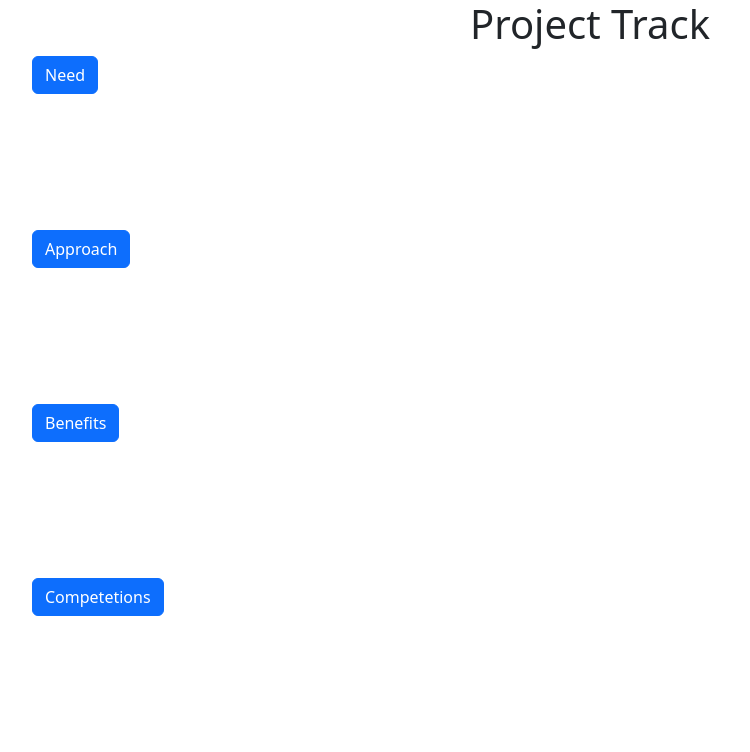
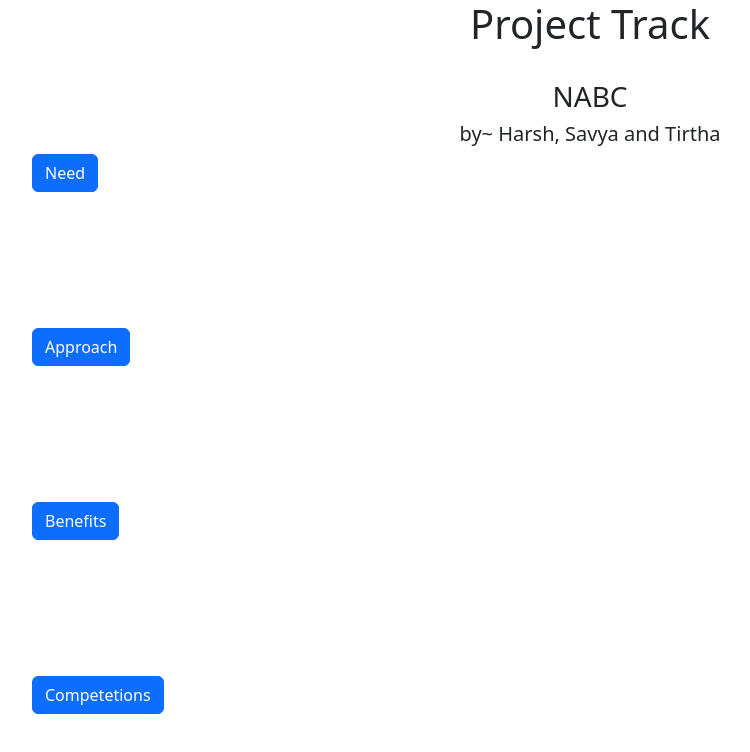
Before and after one commit to Harsss/Harsss.github.io, a plain HTML site: page index.html in a window 1280 px wide. Shown: the whole page, without its empty margins (50-800 px from the left). Drawn offline with nearby package versions, Linux system fonts and the light colour scheme.

Commit message:
Add names

```diff
--- a/index.html
+++ b/index.html
@@ -11,7 +11,9 @@
 
 <body>
   <center>
-    <h1>Project Track</h1>
+    <h1>Project Track</h1> <br>
+    <h3> NABC</h3>
+    <h5> by~ Harsh, Savya and Tirtha   </h5>
   </center>
 
   <div class="container">
```
